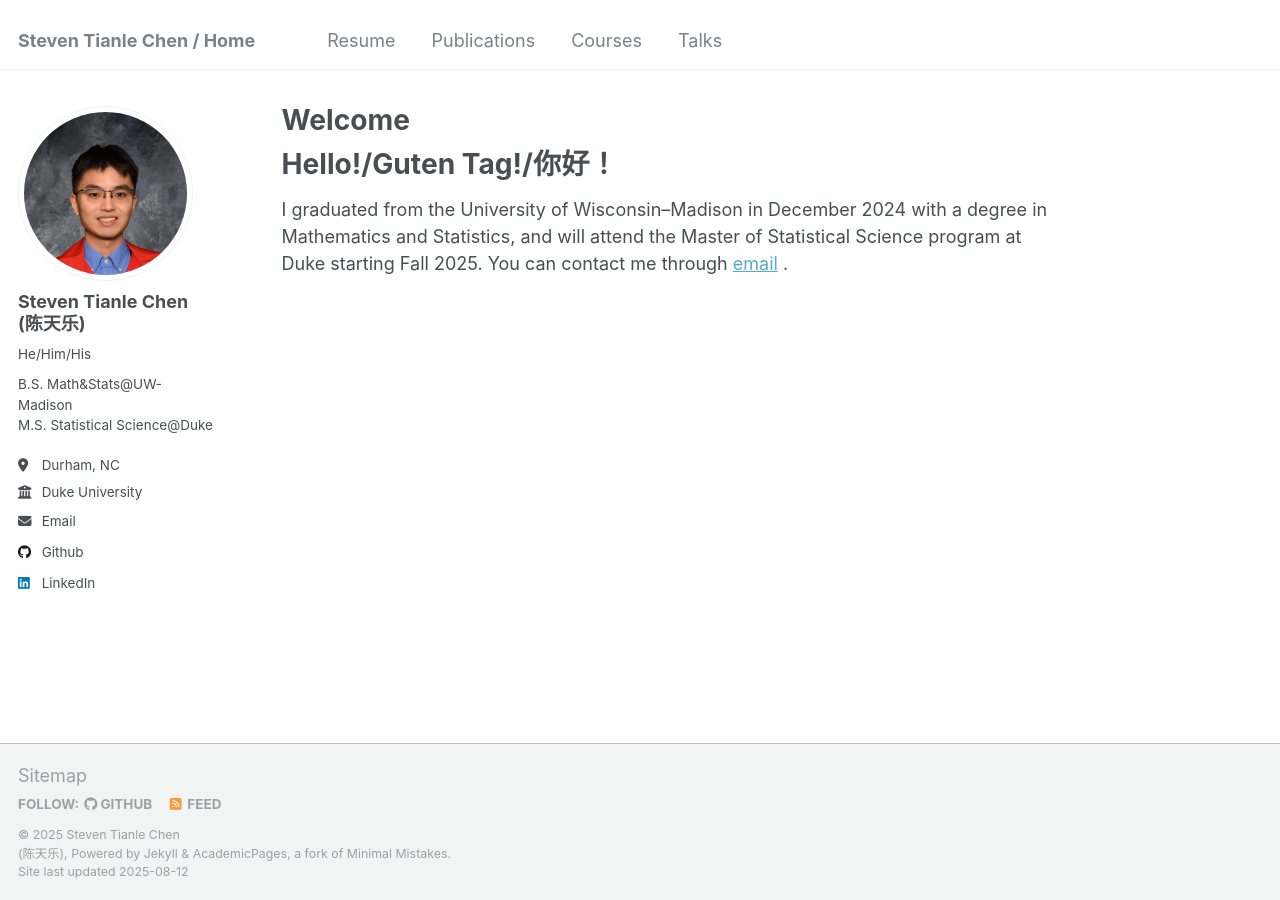
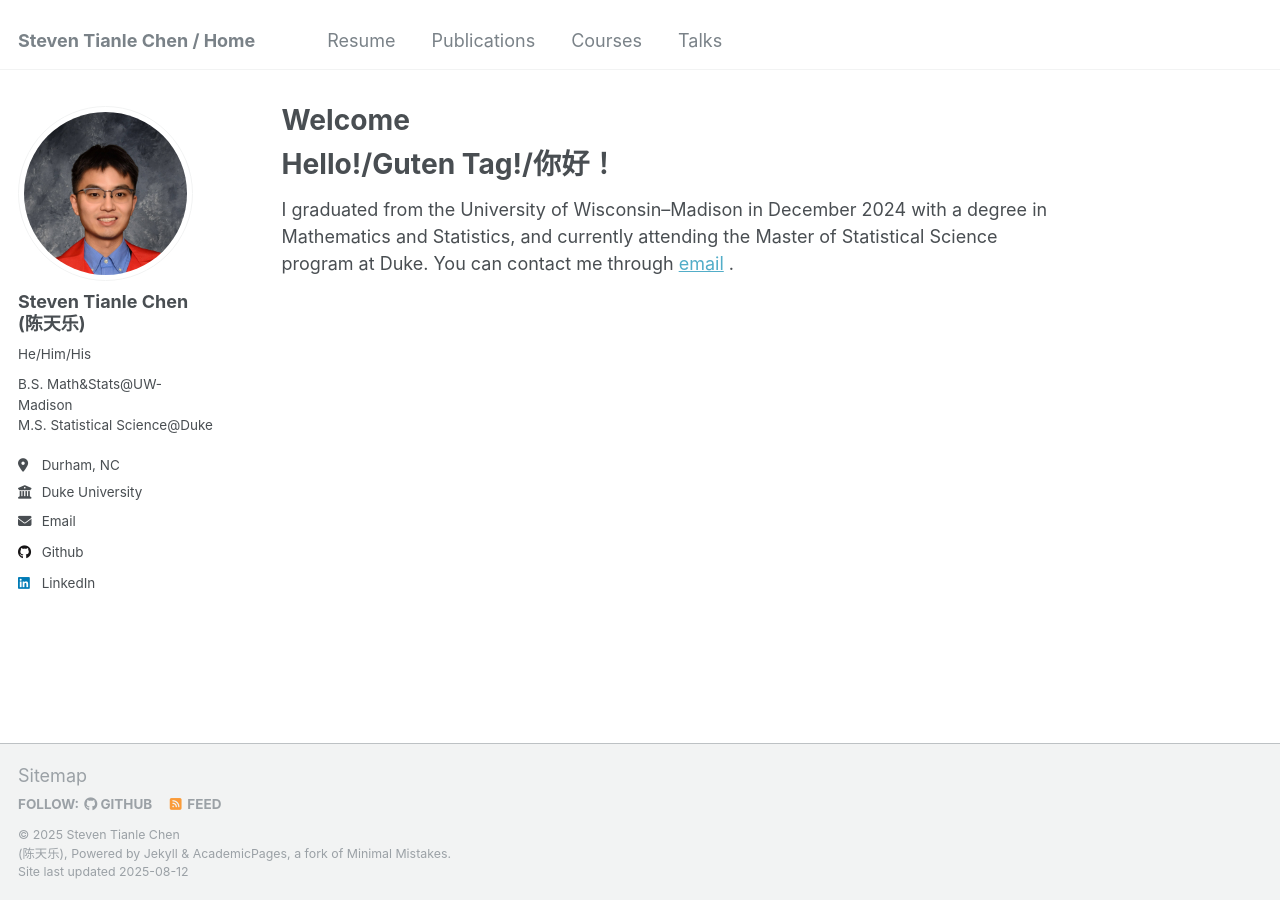
Before and after one commit to sttlchen/sttlchen.github.io, a Jekyll site: the page built from _pages/about.md, in a window 1280 px wide. Built offline with Jekyll 4.4.1, drawn with Linux system fonts in a browser that asks for light colours.

Commit message:
Update about.md

```diff
--- a/_pages/about.md
+++ b/_pages/about.md
@@ -9,5 +9,5 @@ redirect_from:
 
 Hello!/Guten Tag!/你好！
 ======
-I graduated from the University of Wisconsin–Madison in December 2024 with a degree in Mathematics and Statistics, and will attend the Master of Statistical Science program at Duke starting Fall 2025. You can contact me through <a href="mailto:tc434@duke.edu">email</a>
+I graduated from the University of Wisconsin–Madison in December 2024 with a degree in Mathematics and Statistics, and currently attending the Master of Statistical Science program at Duke. You can contact me through <a href="mailto:tc434@duke.edu">email</a>
 .
```
